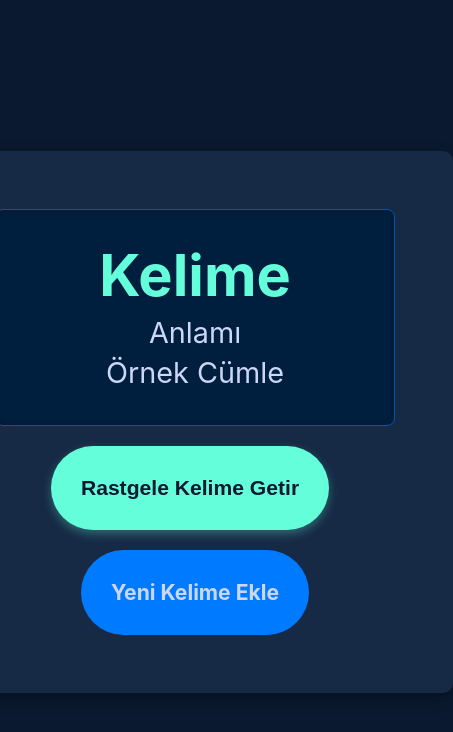
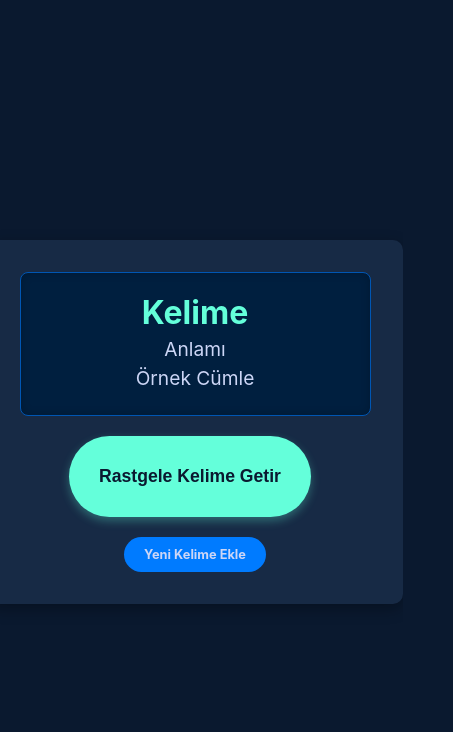
Before and after one commit to CinanEmir/Kelime_calisma, a website: page src/main/webapp/main-screen.html in a window 390 px wide. Shown: the whole page, 453 px wide, since content can reach past the window. Drawn offline with Linux system fonts and the light colour scheme.

Commit message:
Update style.css

```diff
--- a/src/main/webapp/css/style.css
+++ b/src/main/webapp/css/style.css
@@ -119,3 +119,39 @@ input, textarea {
     margin-bottom: 15px;
     font-size: 1.2em; /* Giriş kutusu fontu daha büyük */
 }
+/* Sadece telefon ekranları için stiller */
+@media (max-width: 600px) {
+    body {
+        font-size: 1em; /* Genel yazı boyutunu küçült */
+    }
+
+    .main-screen, .add-word-container {
+        padding: 2em; /* İç boşluğu küçült */
+        min-width: 90%; /* Genişliği ekrana sığacak şekilde ayarla */
+        max-width: 90%;
+    }
+
+    .card {
+        padding: 20px; /* Kelime kartının iç boşluğunu küçült */
+    }
+
+    .card h2 {
+        font-size: 2em; /* Kelime fontunu küçült */
+    }
+
+    .card p {
+        font-size: 1.2em; /* Anlam ve cümle fontunu küçült */
+    }
+
+    .main-btn {
+        padding: 12px 20px; /* Buton boyutlarını küçült */
+        font-size: 0.9em;
+    }
+
+    .add-word-btn {
+        bottom: 20px;
+        right: 20px;
+        padding: 10px 20px;
+        font-size: 0.8em;
+    }
+}
```
